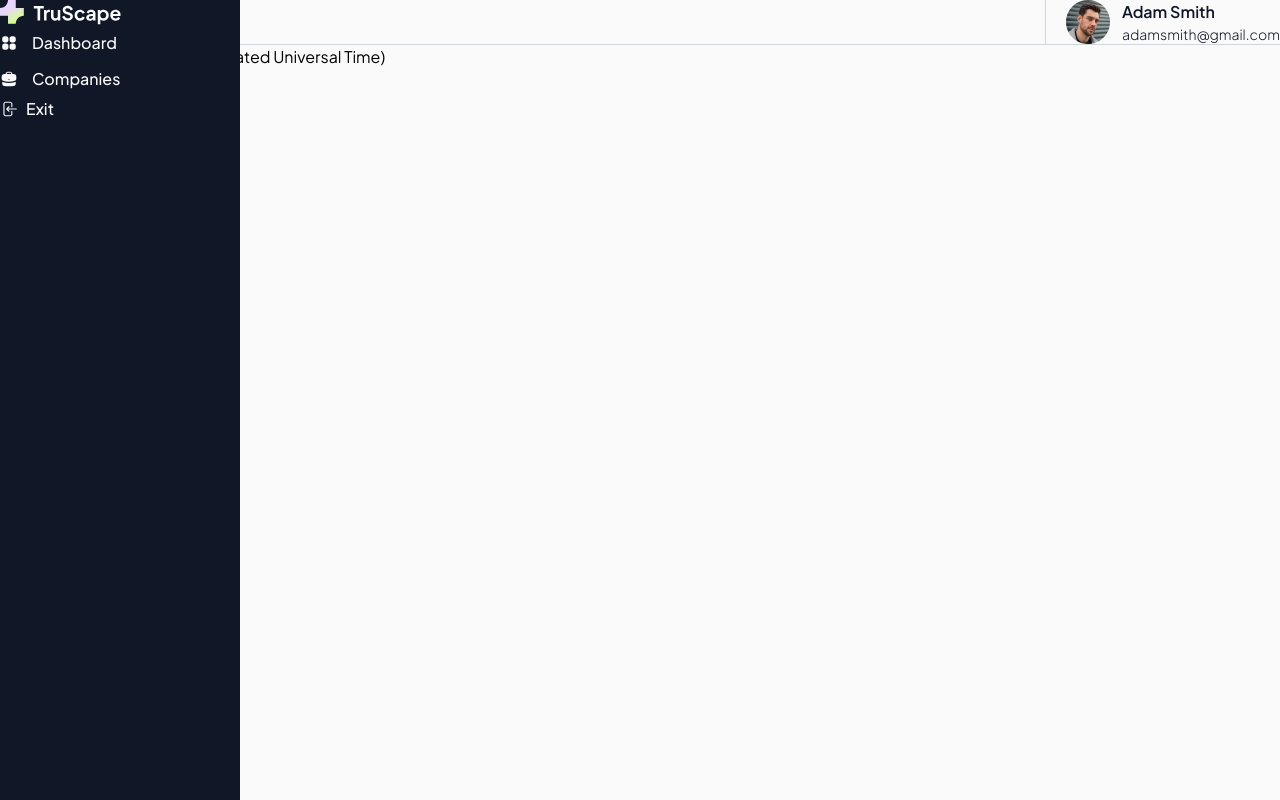
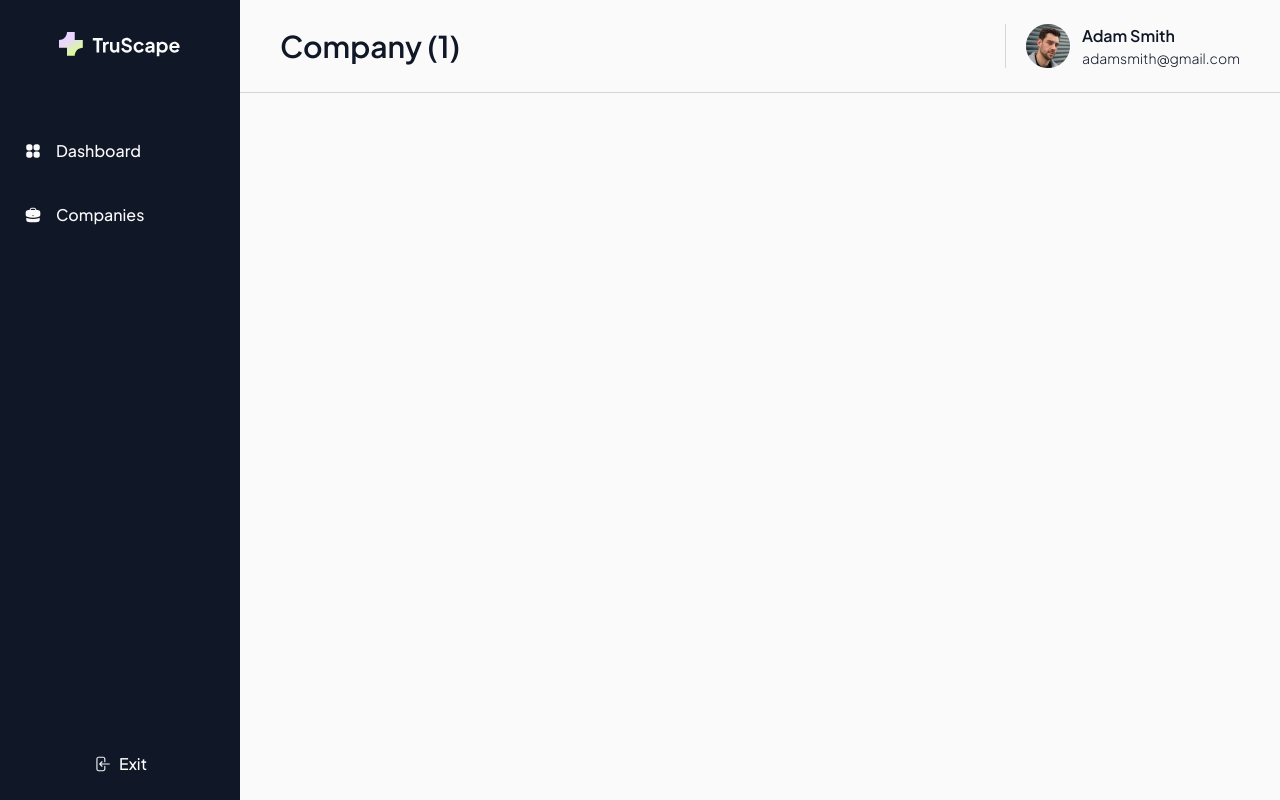
Before and after one commit to OleksandrLukomskyi/crm, a Next.js app: page /companies/1 in a window 1280 px wide. Built offline with nearby package versions, Linux system fonts and the light colour scheme.

Commit message:
deleted and modified

```diff
--- a/src/app/(admin)/companies/[id]/layout.tsx
+++ /dev/null
@@ -1,14 +0,0 @@
-import Sidebar from '@/src/components/sidebar';
-import React from 'react';
-
-export interface LayoutProps {
-  children: React.ReactNode;
-}
-export default function Layout({ children }: LayoutProps) {
-  return (
-    <>
-      <Sidebar />
-      <div className="ml-60">{children}</div>
-    </>
-  );
-}
--- a/src/app/(admin)/companies/[id]/page.tsx
+++ b/src/app/(admin)/companies/[id]/page.tsx
@@ -10,7 +10,6 @@ export default async function Page({ params }: PageProps) {
   return (
     <>
       <Header>Company ({id})</Header>
-      <p>{new Date().toTimeString()}</p>
     </>
   );
 }
--- a/src/app/(admin)/companies/layout.tsx
+++ /dev/null
@@ -1,15 +0,0 @@
-import Sidebar from '@/src/components/sidebar';
-import React from 'react';
-
-export interface LayoutProps {
-  children: React.ReactNode;
-}
-
-export default function Layout({ children }: LayoutProps) {
-  return (
-    <>
-      <Sidebar />
-      <div className="ml-60">{children}</div>
-    </>
-  );
-}
--- a/src/app/(admin)/layout.tsx
+++ b/src/app/(admin)/layout.tsx
@@ -6,6 +6,7 @@ export interface LayoutProps {
 }
 
 export default function Layout({ children }: LayoutProps) {
+  console.log('rendering');
   return (
     <>
       <Sidebar />
--- a/src/app/globals.css
+++ b/src/app/globals.css
@@ -1,12 +1,12 @@
 @import 'tailwindcss';
 
-* {
-  box-sizing: border-box;
-  padding: 0;
-  margin: 0;
-}
+@layer base {
+  * {
+    box-sizing: border-box;
+    padding: 0;
+    margin: 0;
+  }
 
-@layer base {
   body {
     background-color: #fafafa;
   }
--- a/src/components/logo-uploader.tsx
+++ b/src/components/logo-uploader.tsx
@@ -1,3 +1,4 @@
+'use client';
 import React from 'react';
 import Image from 'next/image';
 
--- a/src/components/sidebar-item.tsx
+++ b/src/components/sidebar-item.tsx
@@ -1,5 +1,6 @@
 import React from 'react';
 import Image from 'next/image';
+import Link from 'next/link';
 
 export interface SidebarItemProps {
   pathname: string;
@@ -16,10 +17,10 @@ export default function SidebarItem({
 }: SidebarItemProps) {
   return (
     <li>
-      <a href={pathname} className="flex items-center h-9 mx-1 gap-3.5">
+      <Link href={pathname} className="flex items-center h-9 mx-1 gap-3.5">
         <Image className="ml-5" width={18} height={18} src={src} alt={alt} />
         <span className="font-medium text-zinc-50">{children}</span>
-      </a>
+      </Link>
     </li>
   );
 }
```
